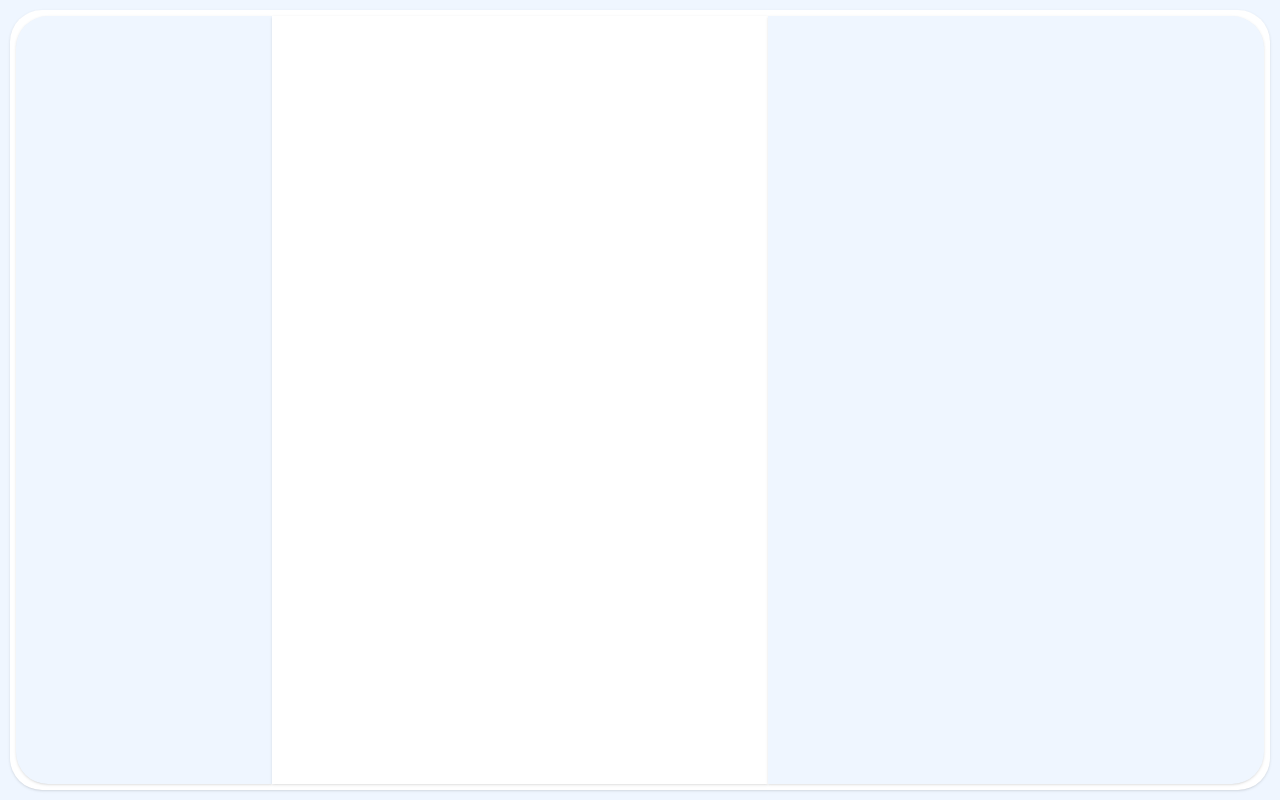
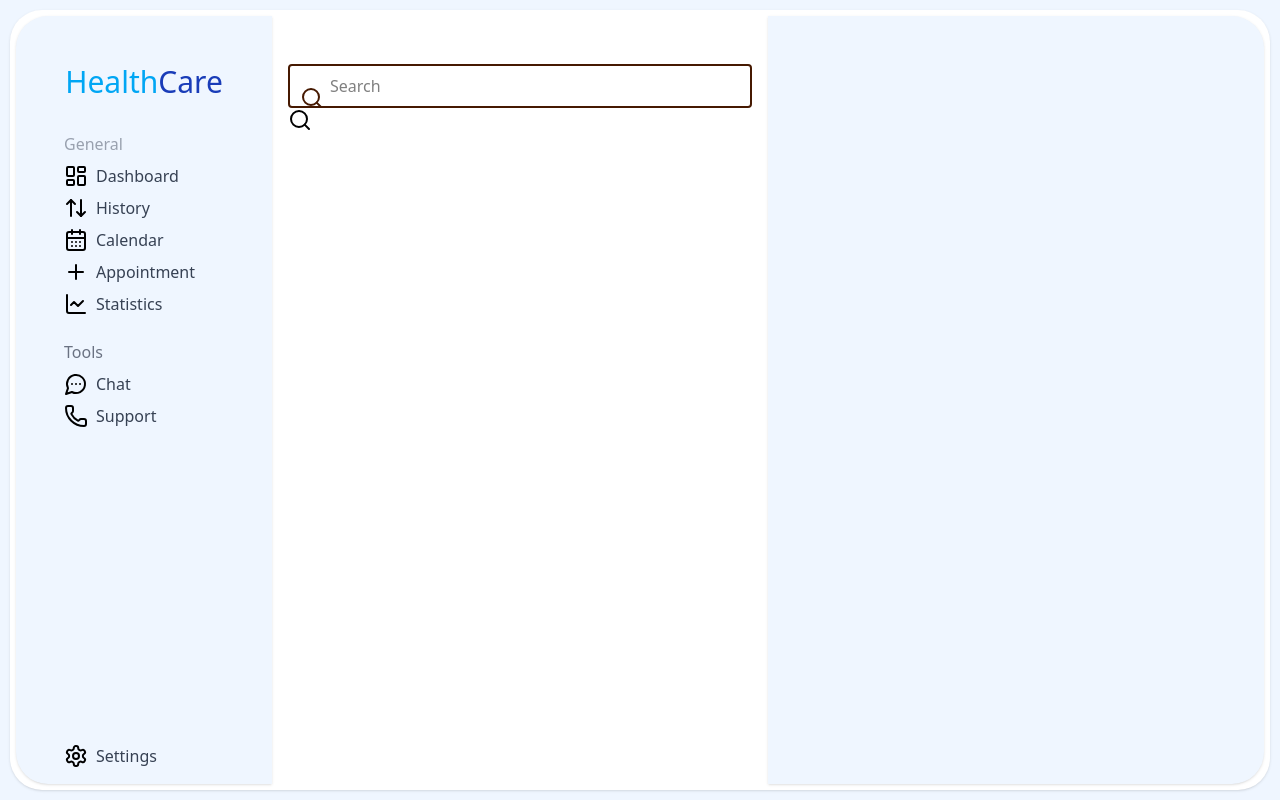
Before and after one commit to amitkhot2001/health, a React (Vite) app in the folder Frontend/: page / in a window 1280 px wide. Built offline with nearby package versions, Linux system fonts and the light colour scheme.

Commit message:
search functionality

```diff
--- a/Frontend/src/App.jsx
+++ b/Frontend/src/App.jsx
@@ -1,6 +1,7 @@
 import { useState } from 'react'
-
 import './App.css'
+import Sidebar from './Components/Sidebar'
+import { Search } from 'lucide-react';
 
 function App() {
   const [count, setCount] = useState(0)
@@ -8,28 +9,34 @@ function App() {
   return (
     <>
       <div className="w-screen h-screen p-2.5 bg-blue-50">
+        <div className="w-full h-full bg-white shadow-sm rounded-4xl p-1.5 flex">
+          <Sidebar />
+
+          <div className="w-full max-w-2xl h-full p-4 flex-1">
+            <div className="relative w-full mt-8">
+
+              <span className="absolute inset-y-0 left-0 pl-3 flex items-center text-amber-950">
+                <Search />
+              </span>
+
+              <input
+                type="text"
+                placeholder="Search"
+                className="pl-10 pr-4 py-2 w-full text-black border-2 border-amber-950 rounded focus:outline-none"
+              />
+              <span className="">
+                <Search />
+              </span>
 
 
-        <div className=" w-full h-full bg-white shadow-sm rounded-4xl p-1.5 flex">
-
-          <div className=" w-64 h-full bg-blue-50 shadow-sm rounded-s-4xl p-4 ">
+            </div>
 
           </div>
 
-          <div className=" w-2xl h-full bg-white shadow-sm p-4 flex-1 ">
-
-          </div>
-
-          <div className=" w-3xl h-full bg-blue-50 shadow-sm rounded-r-4xl p-4 flex-1 ">
-
-          </div>
-
+          <div className="w-full max-w-3xl h-full bg-blue-50 shadow-sm rounded-r-4xl p-4 flex-1"></div>
         </div>
-
       </div>
-
     </>
-
   )
 }
 
--- /dev/null
+++ b/Frontend/src/Components/Sidebar.jsx
@@ -0,0 +1,71 @@
+import {
+  LayoutDashboard,
+  ArrowUpDown,
+  CalendarDays,
+  Plus,
+  ChartLine,
+  MessageCircleMore,
+  Phone,
+  Settings
+} from 'lucide-react';
+
+const Sidebar = () => {
+  return (
+    <div className="w-64 h-full bg-blue-50 shadow-sm rounded-s-4xl p-4 flex flex-col">
+      <div className="flex items-center justify-center m-8">
+        <span className="text-sky-500 text-3xl">Health</span>
+        <span className="text-3xl text-blue-800">Care</span>
+      </div>
+
+      <ul className="flex flex-col ml-8">
+        <li className="mb-2 text-gray-400">General</li>
+
+        <li className="flex items-center mb-2 cursor-pointer">
+          <LayoutDashboard />
+          <span className="ml-2 text-gray-700">Dashboard</span>
+        </li>
+
+        <li className="flex items-center mb-2 cursor-pointer">
+          <ArrowUpDown />
+          <span className="ml-2 text-gray-700">History</span>
+        </li>
+
+        <li className="flex items-center mb-2 cursor-pointer">
+          <CalendarDays />
+          <span className="ml-2 text-gray-700">Calendar</span>
+        </li>
+
+        <li className="flex items-center mb-2 cursor-pointer">
+          <Plus />
+          <span className="ml-2 text-gray-700">Appointment</span>
+        </li>
+
+        <li className="flex items-center mb-2 cursor-pointer">
+          <ChartLine />
+          <span className="ml-2 text-gray-700">Statistics</span>
+        </li>
+
+        <li className="mb-2 text-gray-500 mt-4">Tools</li>
+
+        <li className="flex items-center mb-2 cursor-pointer">
+          <MessageCircleMore />
+          <span className="ml-2 text-gray-700">Chat</span>
+        </li>
+
+        <li className="flex items-center mb-2 cursor-pointer">
+          <Phone />
+          <span className="ml-2 text-gray-700">Support</span>
+        </li>
+      </ul>
+
+      <div className="flex-grow"></div>
+
+      <div className="flex items-center mt-auto cursor-pointer ml-8">
+        <Settings />
+        <span className="ml-2 text-gray-700">Settings</span>
+      </div>
+    </div>
+  );
+};
+
+export default Sidebar;
```
